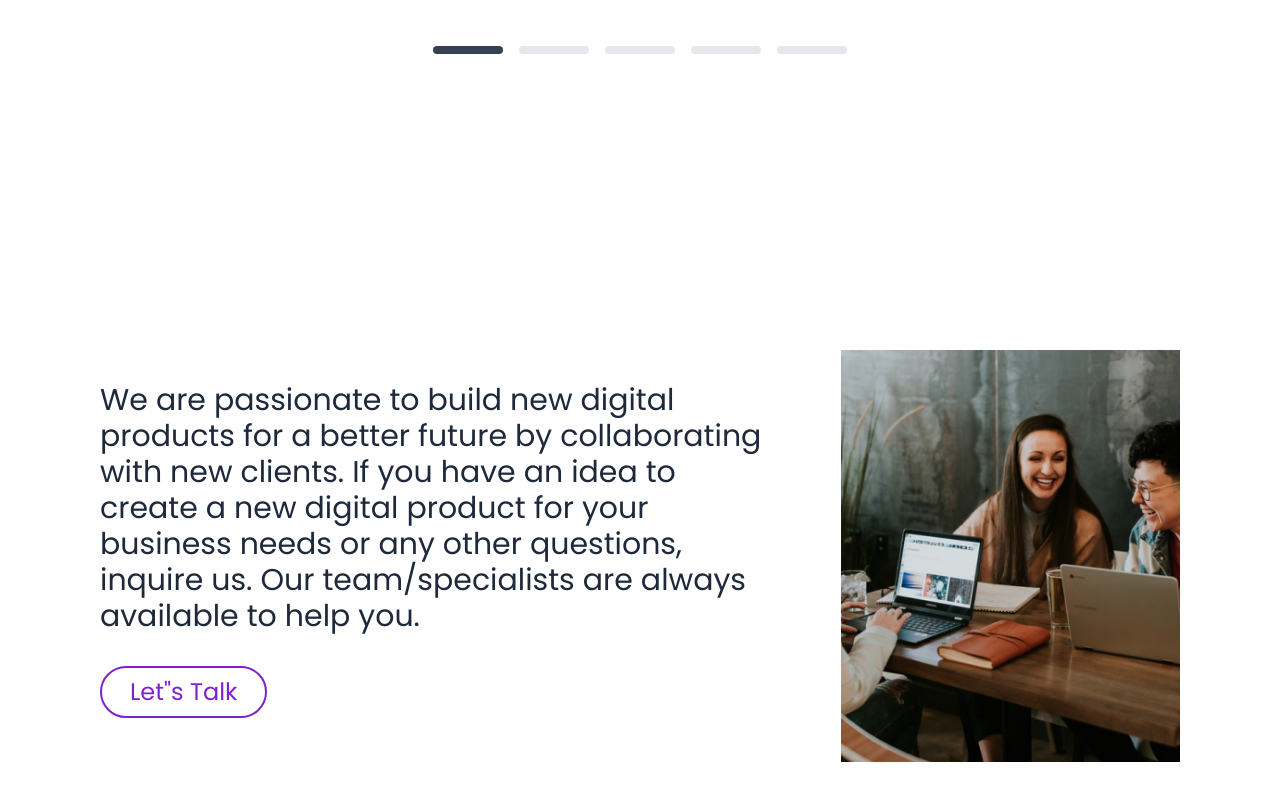
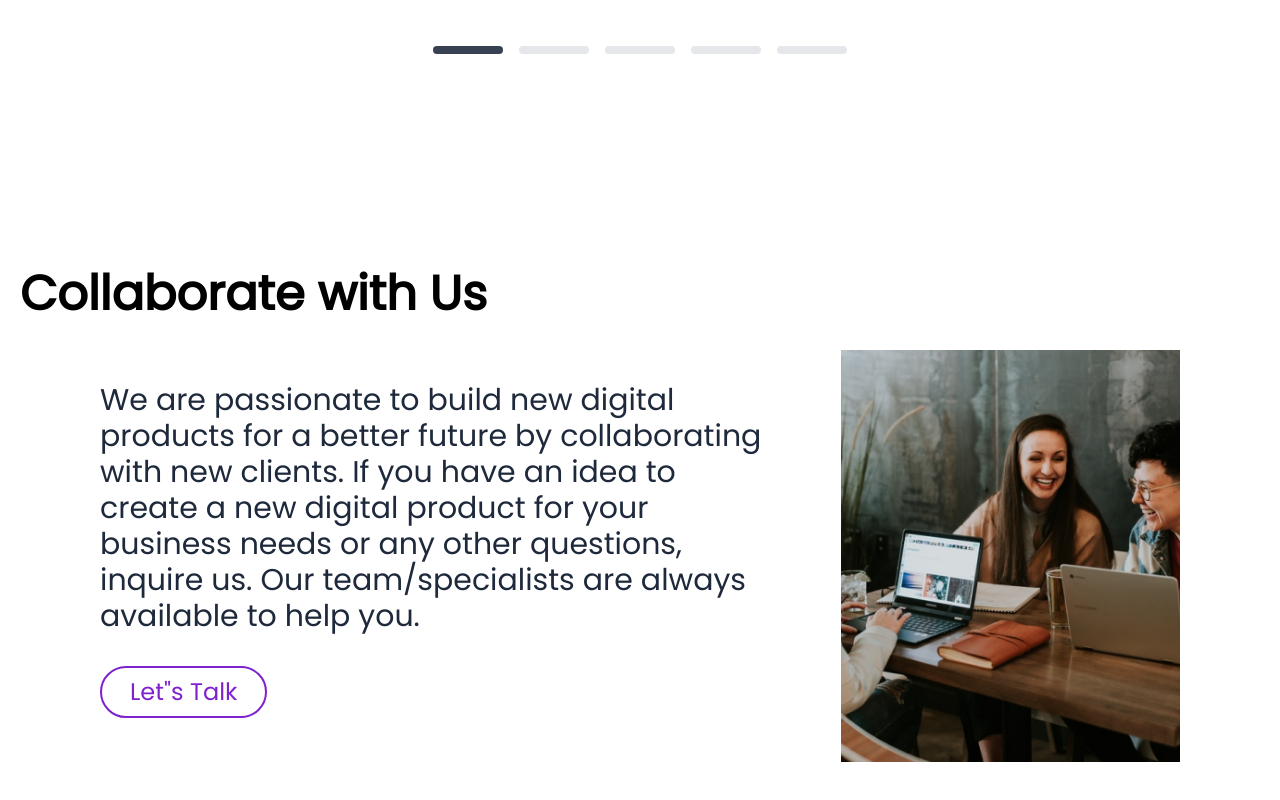
Before and after one commit to geethakash/bitzquad.com-2.0, a Next.js app: page / in a window 1280 px wide. Shown: the part 1712-2512 px from the top of the page. Built offline with nearby package versions, Linux system fonts and the light colour scheme; what react-locomotive-scroll would draw is missing.

Commit message:
fix: collaborate h3 text white to black

```diff
--- a/components/home/Collaborate.js
+++ b/components/home/Collaborate.js
@@ -22,6 +22,7 @@ function Collaborate() {
         >
           Collaborate with Us
         </motion.h3>
+
         <motion.div
           initial={{ opacity: 0, y: 20 }}
           whileInView={{
--- a/constants/images.js
+++ b/constants/images.js
@@ -1,6 +1,7 @@
 // logo
 export { default as Logo } from '../assets/images/logo.png';
 export { default as LogoDark } from '../assets/images/logo-dark.png';
+
 // testimonial images
 export { default as Testimonial_1 } from '../assets/images/testimonial-1.jpg';
 export { default as Testimonial_2 } from '../assets/images/testimonial-2.jpg';
--- a/styles/pages/_home-page.scss
+++ b/styles/pages/_home-page.scss
@@ -75,7 +75,7 @@
 .collaborate_ {
   @apply bg-[url(/_next/static/media/collaborate-img.5818b821.png)] bg-cover bg-no-repeat lg:mx-auto lg:bg-none;
   & h3 {
-    @apply text-3xl font-semibold text-white md:text-4xl  lg:text-5xl 2xl:text-6xl;
+    @apply text-3xl font-semibold text-black md:text-4xl  lg:text-5xl 2xl:text-6xl;
   }
   &_bgwrapper {
     @apply bg-slate-900 bg-opacity-80 px-5 pt-14 pb-40 lg:bg-inherit 2xl:pt-20;
```
